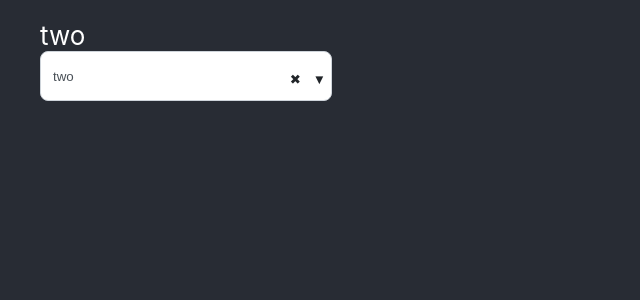
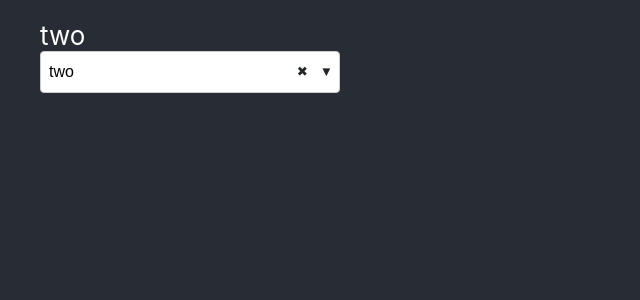
Before and after one commit to karumanchi16/Minneapolis-Metro-Transit-bus, a React (Create React App) app: page / in a window 1280 px wide. Shown: the top 300 px of the page, without its empty margins (0-640 px from the left). Built offline with nearby package versions, Linux system fonts and the light colour scheme.

Commit message:
adjusting css layout

```diff
--- a/src/components/AutoComplete.css
+++ b/src/components/AutoComplete.css
@@ -1,5 +1,6 @@
 .Auto-Complete {
-  width: 250px;
+  width: 300px;
+  font-family: inherit;
 }
 
 .Auto-Complete-Input {
@@ -7,9 +8,12 @@
   height: 2.25rem;
   padding: 0.375rem 1.75rem 0.375rem 0.75rem;
   line-height: 1.5;
-  color: #495057;
-  border: 1px solid #ced4da;
+  color: #000;
+  border: 0px;
   border-radius: 0.5rem;
+  outline: 0px;
+  padding: 0px;
+  font-size: 16px;
 }
 
 button.Auto-Complete-Caret,
@@ -17,7 +21,7 @@ button.Auto-Complete-Caret,
   border: none;
   background: none;
   position: absolute;
-  top: 15px;
+  top: 11px;
   cursor: pointer;
   color: #212529;
 }
@@ -40,8 +44,23 @@ button.Auto-Complete-Caret:focus,
 }
 
 .Auto-Complete-Input-Wrap {
+  -webkit-box-align: center;
+  align-items: center;
+  background-color: rgb(255, 255, 255);
+  border-color: rgb(204, 204, 204);
+  border-radius: 4px;
+  border-style: solid;
+  border-width: 1px;
+  cursor: default;
+  display: flex;
+  flex-wrap: wrap;
+  -webkit-box-pack: justify;
+  justify-content: space-between;
+  min-height: 38px;
   position: relative;
-  display: inline;
+  transition: all 100ms ease 0s;
+  box-sizing: border-box;
+  outline: 0px;
 }
 
 .Options-List {
@@ -57,15 +76,39 @@ button.Auto-Complete-Caret:focus,
   box-shadow: 0 2px 5px rgb(0 0 0 / 28%);
 }
 
+.Options-List .list {
+  transition: 0.3s ease-in-out;
+  position: relative;
+  display: block;
+  padding: 0.5rem 1.25rem;
+  margin-bottom: -1px;
+  border: 1px solid rgba(0, 0, 0, 0.125);
+  background-color: #fff;
+  color: #666;
+  font-size: 18px;
+}
+
+.Input-Container {
+  -webkit-box-align: center;
+  align-items: center;
+  display: flex;
+  flex: 1 1 0%;
+  flex-wrap: wrap;
+  padding: 2px 8px;
+  position: relative;
+  overflow: hidden;
+}
+.Input-Buttons-Container {
+  -webkit-box-align: center;
+  align-items: center;
+  align-self: stretch;
+  display: flex;
+  flex-shrink: 0;
+  box-sizing: border-box;
+}
+
 .Options-List .selected,
 .Options-List .list:hover {
-  background-color: cadetblue;
+  background-color: #007bff;
+  color: #fff;
 }
-
-.Options-List .list {
-  position: relative;
-  display: block;
-  padding: 0.75rem 1.25rem;
-  margin-bottom: -1px;
-  border: 1px solid rgba(0, 0, 0, 0.125);
-}
--- a/src/components/AutoComplete.js
+++ b/src/components/AutoComplete.js
@@ -5,7 +5,7 @@ import "./AutoComplete.css";
 function AutoComplete({ defaultValue = "", onChange, options = [] }) {
   const getValue = (option) => option.value || option;
 
-  const [inputValue, setInputValue] = useState(getValue(defaultValue));
+  const [inputValue, setInputValue] = useState(() => getValue(defaultValue));
   const [isVisible, setIsVisible] = useState(false);
   const [cursor, setCursor] = useState(-1);
 
@@ -19,7 +19,10 @@ function AutoComplete({ defaultValue = "", onChange, options = [] }) {
     });
   };
 
-  const handleOnChange = (e) => setInputValue(e.target.value);
+  const handleOnChange = (e) => {
+    setInputValue(e.target.value);
+    if (!e.target.value) onChange("");
+  };
 
   const filterdOptions = useMemo(() => {
     if (!inputValue) return options;
@@ -42,8 +45,8 @@ function AutoComplete({ defaultValue = "", onChange, options = [] }) {
       !autocompleteContainerRef.current.contains(e.target)
     ) {
       setIsVisible(false);
+      setCursor(-1);
     }
-    //if (!inputValue) onChange(""); // handling edge case while user can select and again remove
   };
 
   const resetInputValue = () => {
@@ -55,7 +58,7 @@ function AutoComplete({ defaultValue = "", onChange, options = [] }) {
   const handleCaretButton = () => setIsVisible((isVisible) => !isVisible);
 
   const handleOnKeyDown = (e) => {
-    // handle up, down, enter, and escape
+    // handle up, down, enter, and escape keys
     if (e.key === "ArrowUp") {
       setCursor((val) => (val > 0 ? val - 1 : 0));
     }
@@ -88,6 +91,7 @@ function AutoComplete({ defaultValue = "", onChange, options = [] }) {
   return (
     <div ref={autocompleteContainerRef} className="Auto-Complete">
       <div className="Auto-Complete-Input-Wrap">
+        <div className="Input-Container">
           <input
             type="text"
             name="input"
@@ -97,6 +101,8 @@ function AutoComplete({ defaultValue = "", onChange, options = [] }) {
             onClick={handleOnClick}
             onKeyDown={handleOnKeyDown}
           />
+        </div>
+        <div className="Input-Buttons-Container">
           <button
             className={`Auto-Complete-Caret ${isVisible ? "open" : "close"}`}
             onClick={handleCaretButton}
@@ -106,6 +112,7 @@ function AutoComplete({ defaultValue = "", onChange, options = [] }) {
           <button className="Auto-Complete-Clear" onClick={handleClearButton}>
             &#10006;
           </button>
+        </div>
       </div>
       <div className="Filtered-Options">
         <ul className="Options-List" ref={optionsListRef}>
@@ -125,7 +132,7 @@ function AutoComplete({ defaultValue = "", onChange, options = [] }) {
                 );
               })
             ) : (
-              <p>No Options</p>
+              <li className="list">No Matching Results</li>
             ))}
         </ul>
       </div>
```
Lines whose indentation alone changed are shown as unchanged.
